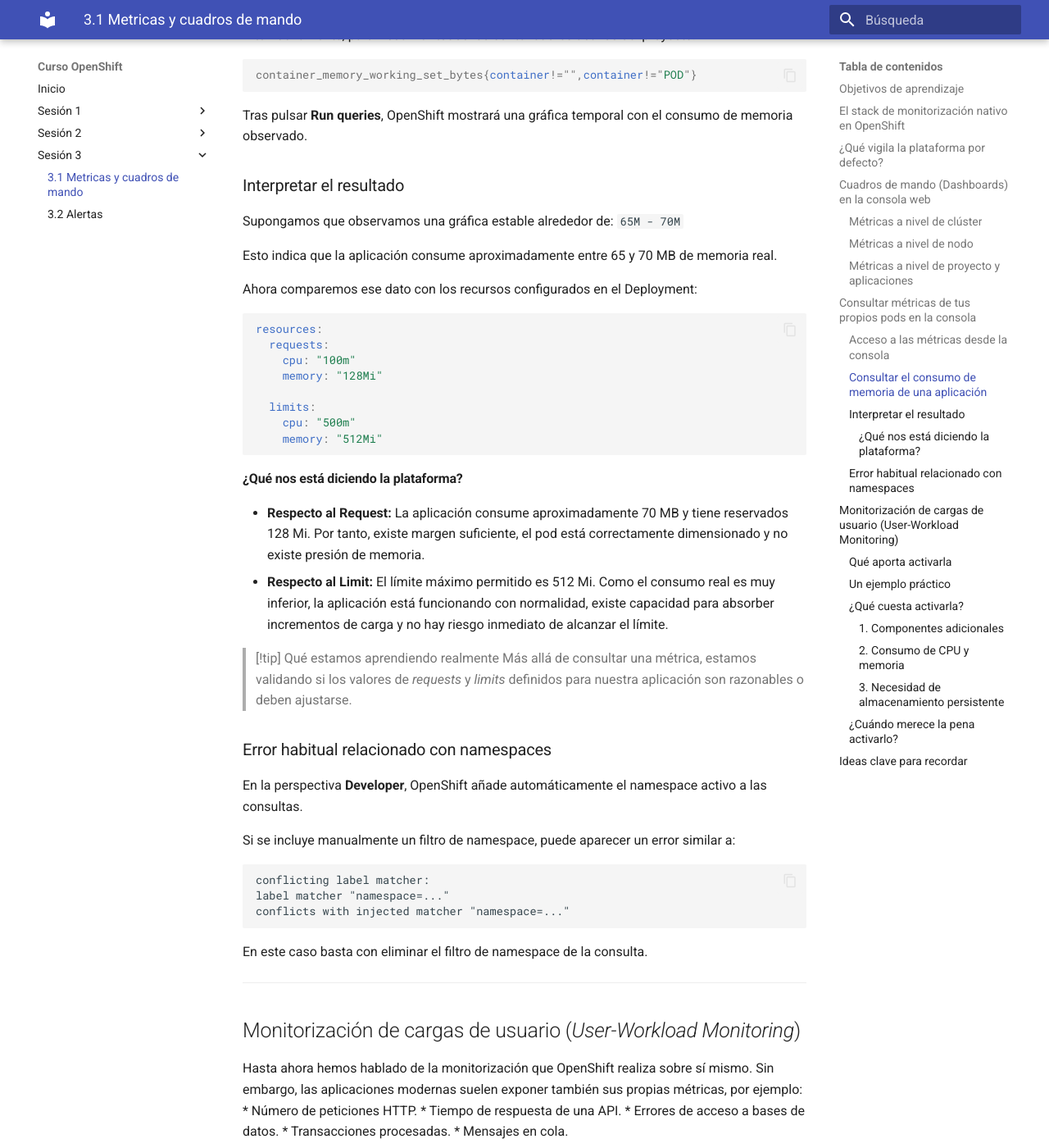
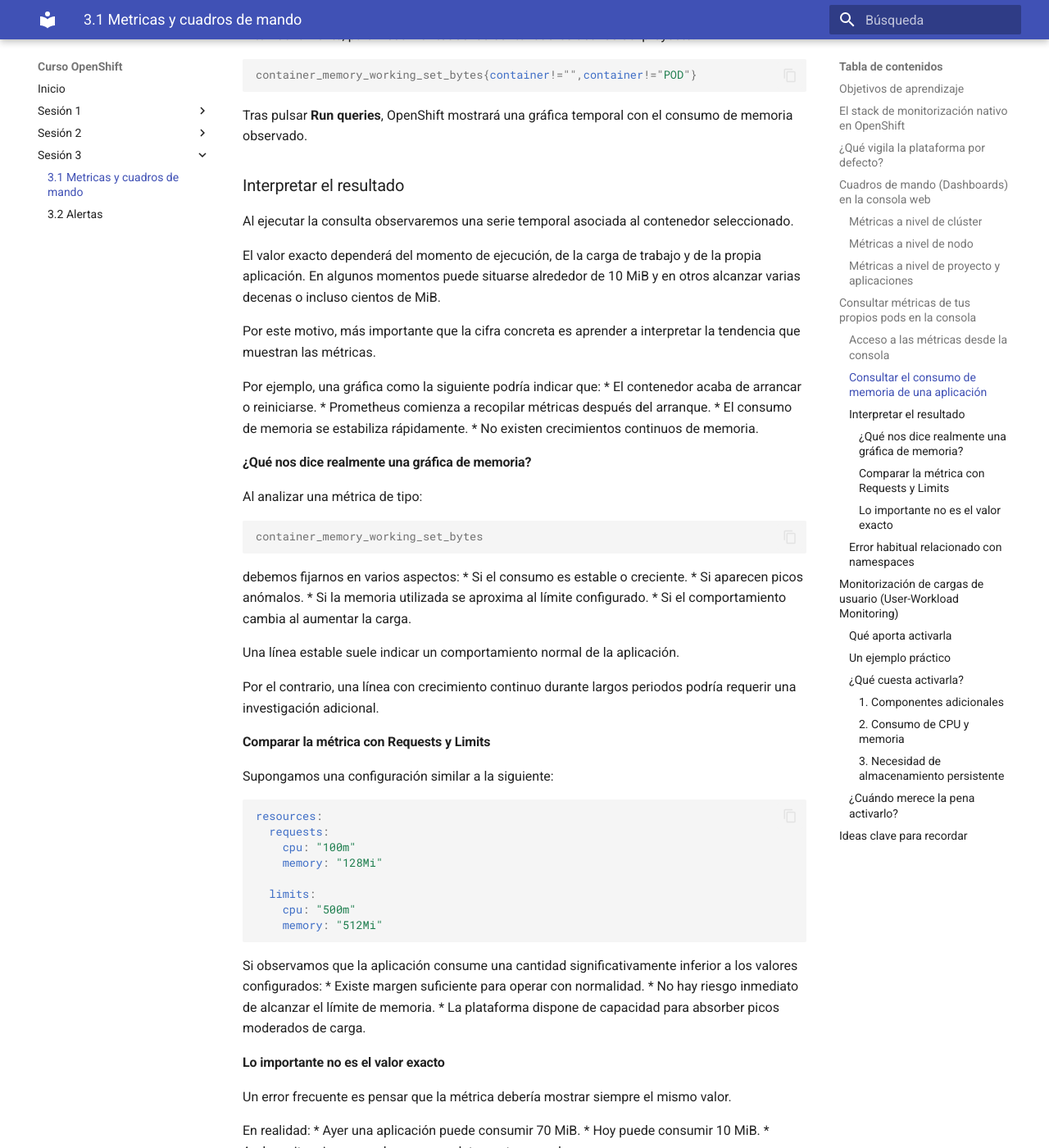
Before and after one commit to ieftraining/curso-openshift, an MkDocs documentation site: the page built from docs/sesion3/3.1 Metricas y cuadros de mando.md, in a window 1280 px wide and 1400 px high, scrolled down 3270 px. Shown: the whole window at 82% size. Built offline with MkDocs 1.6.1 and Material for MkDocs 9.7.7, drawn with Linux system fonts in a browser that asks for light colours; some of the changed text lies outside the part shown.

Commit message:
Add files via upload

````diff
--- a/docs/sesion3/3.1 Metricas y cuadros de mando.md
+++ b/docs/sesion3/3.1 Metricas y cuadros de mando.md
@@ -121,12 +121,37 @@
 
 ### Interpretar el resultado
 
-Supongamos que observamos una gráfica estable alrededor de:
-`65M - 70M`
+Al ejecutar la consulta observaremos una serie temporal asociada al contenedor seleccionado.
 
-Esto indica que la aplicación consume aproximadamente entre 65 y 70 MB de memoria real.
+El valor exacto dependerá del momento de ejecución, de la carga de trabajo y de la propia aplicación. En algunos momentos puede situarse alrededor de 10 MiB y en otros alcanzar varias decenas o incluso cientos de MiB.
 
-Ahora comparemos ese dato con los recursos configurados en el Deployment:
+Por este motivo, más importante que la cifra concreta es aprender a interpretar la tendencia que muestran las métricas.
+
+Por ejemplo, una gráfica como la siguiente podría indicar que:
+* El contenedor acaba de arrancar o reiniciarse.
+* Prometheus comienza a recopilar métricas después del arranque.
+* El consumo de memoria se estabiliza rápidamente.
+* No existen crecimientos continuos de memoria.
+
+#### ¿Qué nos dice realmente una gráfica de memoria?
+
+Al analizar una métrica de tipo:
+```promql
+container_memory_working_set_bytes
+```
+debemos fijarnos en varios aspectos:
+* Si el consumo es estable o creciente.
+* Si aparecen picos anómalos.
+* Si la memoria utilizada se aproxima al límite configurado.
+* Si el comportamiento cambia al aumentar la carga.
+
+Una línea estable suele indicar un comportamiento normal de la aplicación.
+
+Por el contrario, una línea con crecimiento continuo durante largos periodos podría requerir una investigación adicional.
+
+#### Comparar la métrica con Requests y Limits
+
+Supongamos una configuración similar a la siguiente:
 
 ```yaml
 resources:
@@ -139,13 +164,36 @@
     memory: "512Mi"
 ```
 
-#### ¿Qué nos está diciendo la plataforma?
+Si observamos que la aplicación consume una cantidad significativamente inferior a los valores configurados:
+* Existe margen suficiente para operar con normalidad.
+* No hay riesgo inmediato de alcanzar el límite de memoria.
+* La plataforma dispone de capacidad para absorber picos moderados de carga.
 
-* **Respecto al Request:** La aplicación consume aproximadamente 70 MB y tiene reservados 128 Mi. Por tanto, existe margen suficiente, el pod está correctamente dimensionado y no existe presión de memoria.
-* **Respecto al Limit:** El límite máximo permitido es 512 Mi. Como el consumo real es muy inferior, la aplicación está funcionando con normalidad, existe capacidad para absorber incrementos de carga y no hay riesgo inmediato de alcanzar el límite.
+#### Lo importante no es el valor exacto
+
+Un error frecuente es pensar que la métrica debería mostrar siempre el mismo valor.
+
+En realidad:
+* Ayer una aplicación puede consumir 70 MiB.
+* Hoy puede consumir 10 MiB.
+* Ambas situaciones pueden ser completamente normales.
+
+La diferencia puede deberse a:
+* Reinicios recientes.
+* Menor carga de trabajo.
+* Diferente número de peticiones.
+* Cachés todavía vacías.
+* Cambios en la aplicación.
 
 > [!tip] Qué estamos aprendiendo realmente
 > Más allá de consultar una métrica, estamos validando si los valores de *requests* y *limits* definidos para nuestra aplicación son razonables o deben ajustarse.
+
+> [!note] Requests y consumo real
+> Es habitual que una aplicación consuma bastante menos memoria que la reservada mediante *requests*.
+>
+> Los *requests* no representan el consumo real observado, sino la cantidad de recursos que Kubernetes reserva para garantizar que el pod pueda ejecutarse correctamente.
+>
+> Por ello es importante revisar periódicamente las métricas y ajustar los valores cuando sea necesario.
 
 ### Error habitual relacionado con namespaces
 
@@ -248,6 +296,8 @@
 > - La plataforma monitoriza automáticamente el plano de control, los nodos y los componentes críticos del clúster.
 > - La consola web proporciona *dashboards* que permiten visualizar el estado de salud del entorno.
 > - Observar las métricas de nuestros propios pods ayuda a validar si *requests* y *limits* están correctamente dimensionados.
+> - El valor exacto de una métrica puede variar considerablemente según el momento y la carga de trabajo.
+> - Lo importante es interpretar tendencias y relacionarlas con la configuración de recursos.
 > - La monitorización de aplicaciones de usuario no está activada por defecto.
 > - *User-Workload Monitoring* permite recopilar métricas funcionales y de negocio de las aplicaciones.
 > - Esta funcionalidad aporta gran visibilidad, pero también consume CPU, memoria y almacenamiento.
````
Also changed, not shown: other parts of docs/sesion3/3.1 Metricas y cuadros de mando.md (+1 -1 lines).
